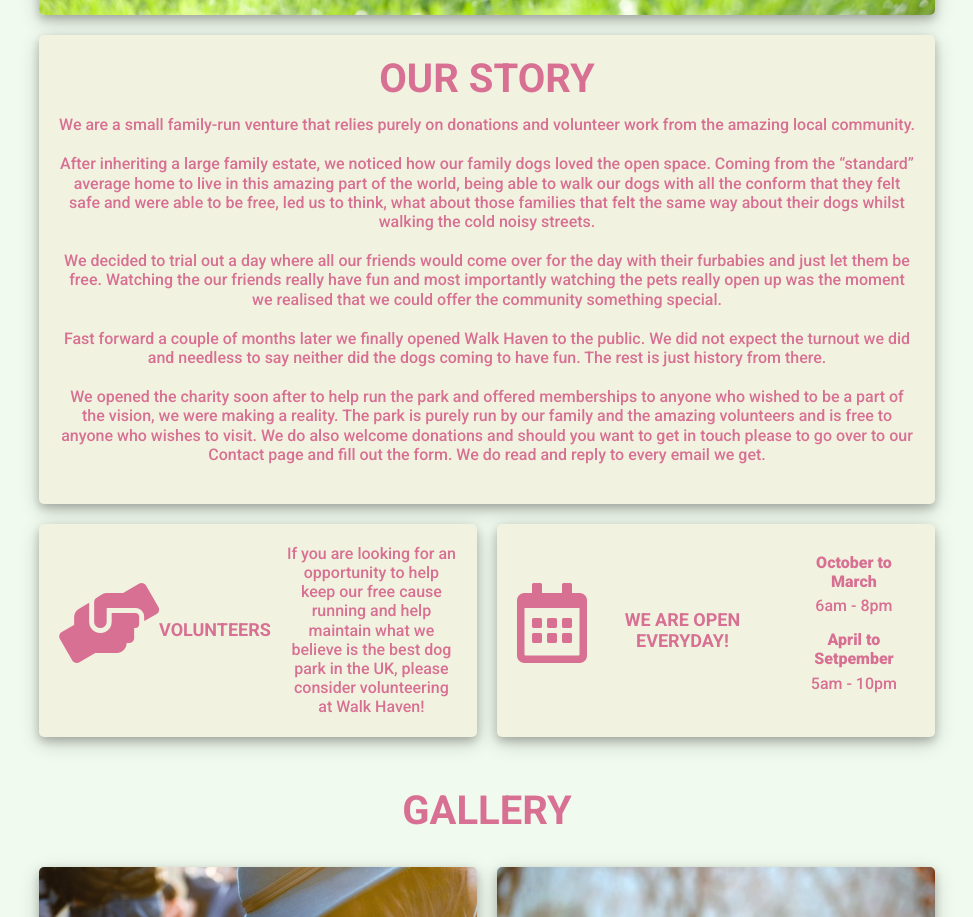
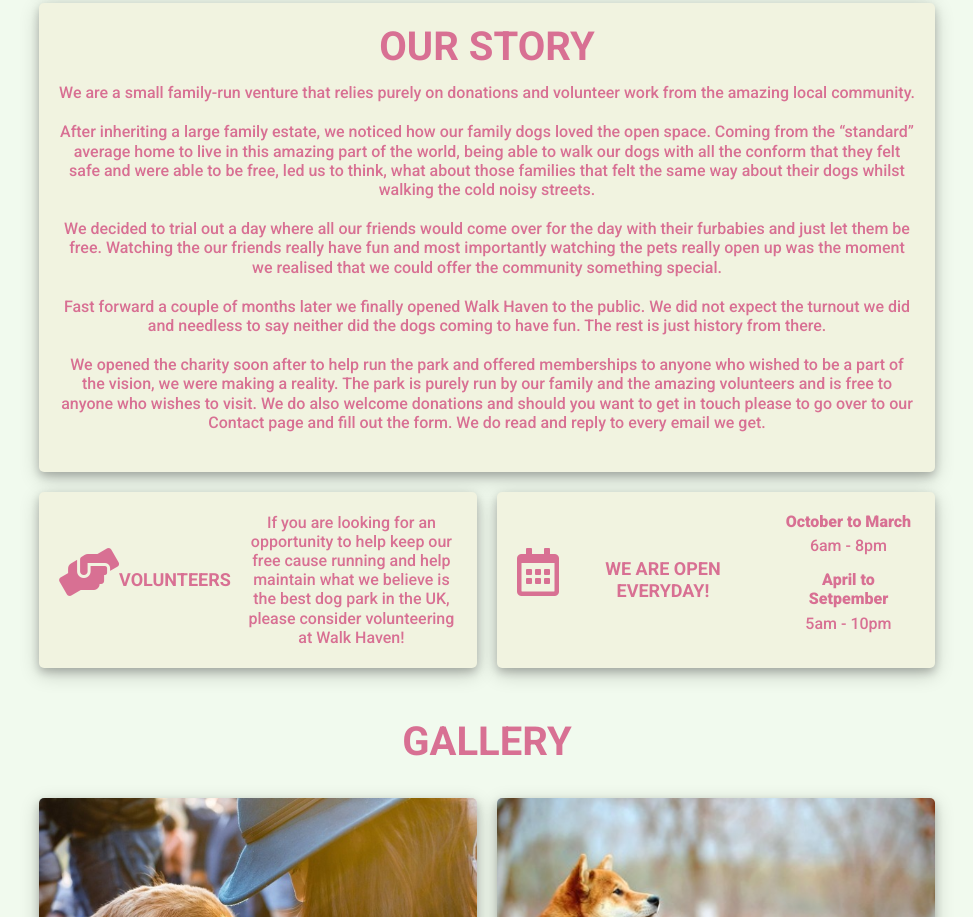
Before and after one commit to Daferia/walk-haven-scroll, a plain HTML site: page index.html in a window 1280 px wide. Shown: the part 1983-2900 px from the top of the page, without its empty margins (153-1126 px from the left). Drawn offline with Linux system fonts and the light colour scheme; a web font is replaced by a local one.

Commit message:
FA Icons resized missed icons

```diff
--- a/index.html
+++ b/index.html
@@ -55,7 +55,7 @@
         <p>Dedicated to the preservation and enhancement of a safe and pleasing dog park, the promotion of responsible dog ownership, and the enjoyment of all the animals and owners that share the Walk Haven.
       </div>
       <div class="location-box box-color grid-col-span grid-col-span-2 box-shadow">
-        <i class="far fa-compass fa-5x"></i>
+        <i class="far fa-compass fa-3x"></i>
         <h3 class="uppercase"> Park Location & Hours</h3>
         <p>Located about 1.5 miles from Swansea Bay on an off-grid, yet accessible estate. Walk
           Haven is open every day 6 AM - 8 PM from October to March and 5 AM - 10 PM from April to September.</p>
@@ -82,14 +82,14 @@
           who wishes to visit. We do also welcome donations and should you want to get in touch please to go over to our Contact page and fill out the form. We do read and reply to every email we get.</p>
       </div>
       <div class="volunteers-box box-color grid-col-span-2 box-shadow">
-        <i class="fas fa-hands-helping fa-5x"></i>
+        <i class="fas fa-hands-helping fa-3x"></i>
         <h3 class="uppercase">Volunteers</h3>
         <p>If you are looking for an opportunity to help keep our free cause running and help
           maintain what we believe is the best dog park in the UK, please consider volunteering
           at Walk Haven!</p>
       </div>
       <div class="hours-box box-color grid-col-span-2 box-shadow">
-        <i class="far fa-calendar-alt fa-5x"></i>
+        <i class="far fa-calendar-alt fa-3x"></i>
         <h3 class="uppercase">we are open everyday!</h3>
         <div>
           <p class="hours">October to March</p>
```
